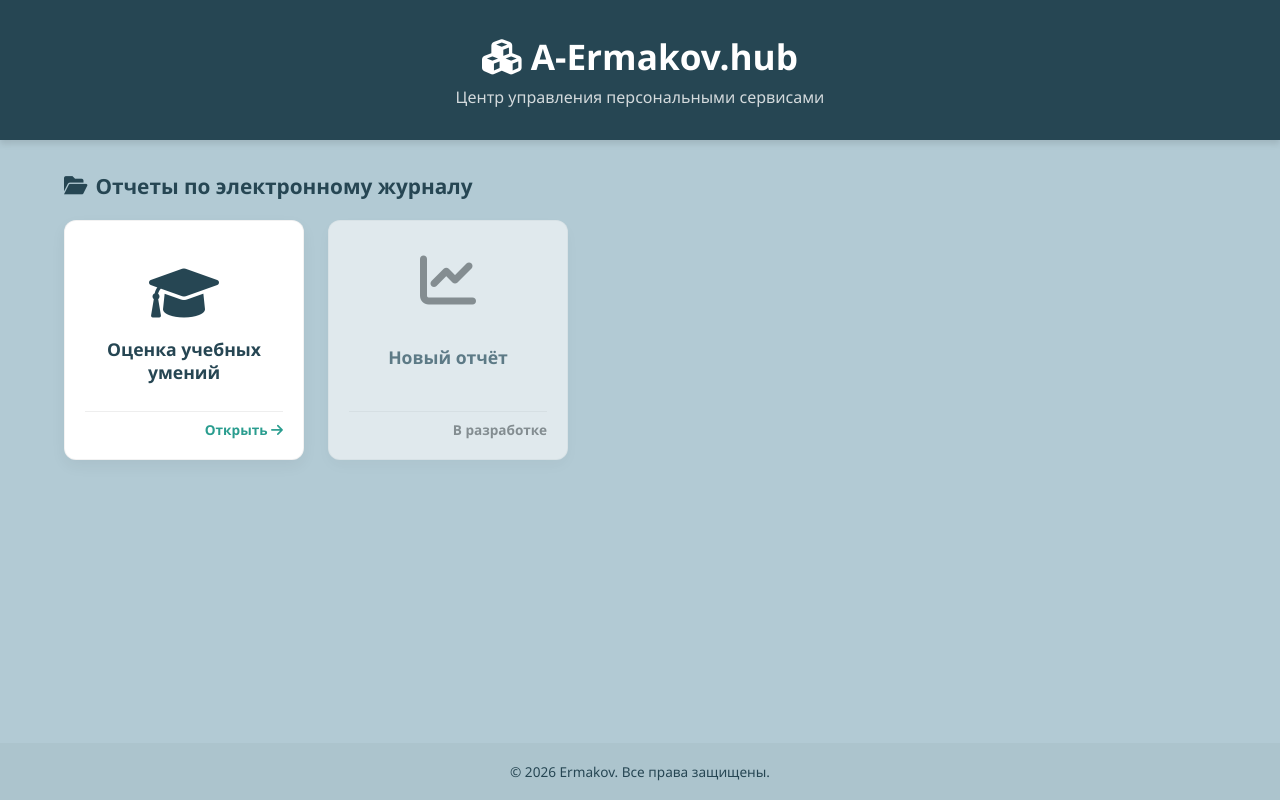
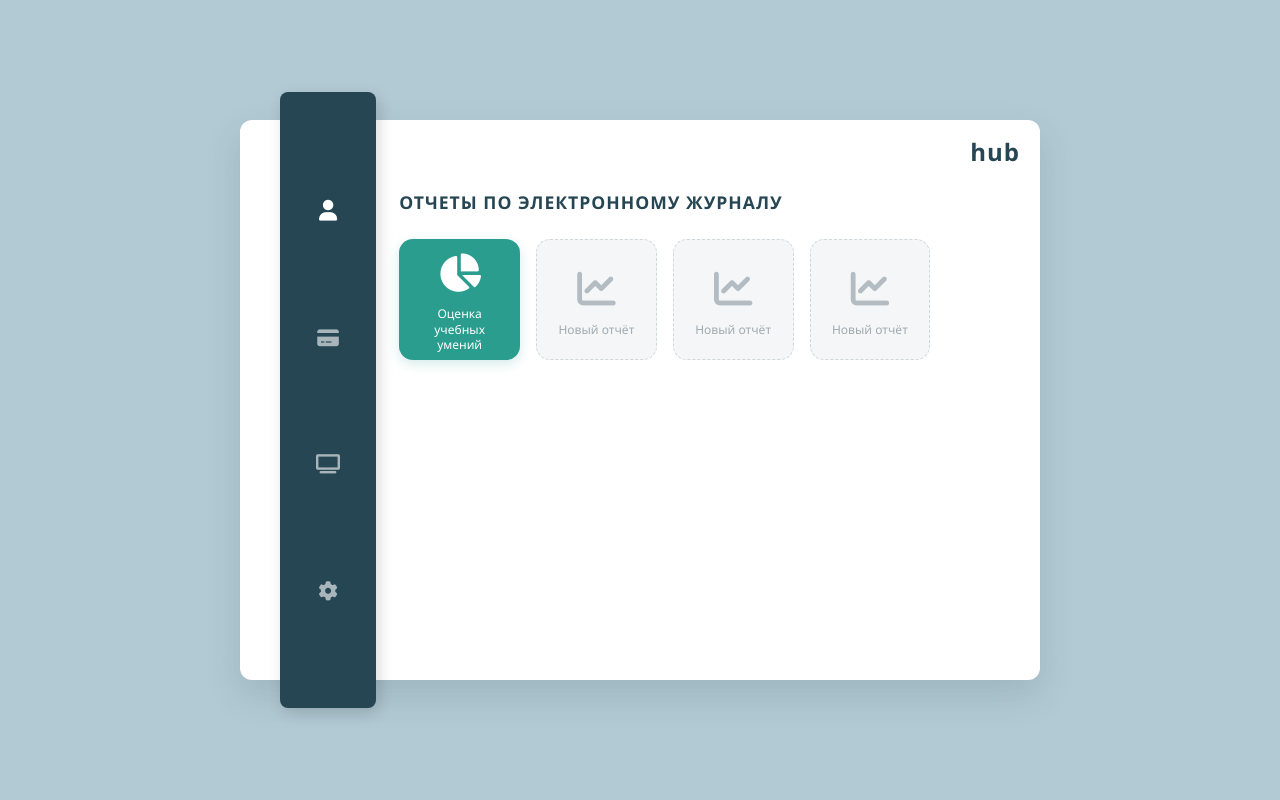
Before and after one commit to koka-land/A-Ermakov.hub, a PHP site: page / in a window 1280 px wide. Run offline with PHP 8.4, Linux system fonts and the light colour scheme.

Commit message:
Design: Полное обновление интерфейса в стиле Hulu + iOS Flat

```diff
--- a/index.php
+++ b/index.php
@@ -9,52 +9,83 @@
 </head>
 <body>
 
-    <header class="hub-header">
-        <h1><i class="fa-solid fa-cubes"></i> A-Ermakov.hub</h1>
-        <p>Центр управления персональными сервисами</p>
-    </header>
+    <div class="container">
 
-    <main class="hub-container">
+        <div id="logo">
+            <h1 class="logo">hub</h1>
+        </div>
 
-        <section class="category-section">
-            <h2 class="category-title"><i class="fa-solid fa-folder-open"></i> Отчеты по электронному журналу</h2>
+        <div class="leftbox">
+            <nav>
+                <a id="tab-home" class="nav-link active" title="Главная"><i class="fa fa-user"></i></a>
+                <a id="tab-payment" class="nav-link" title="Оплата"><i class="fa fa-credit-card"></i></a>
+                <a id="tab-subscription" class="nav-link" title="Подписки"><i class="fa fa-tv"></i></a>
+                <a id="tab-settings" class="nav-link" title="Настройки"><i class="fa fa-cog"></i></a>
+            </nav>
+        </div>
+
+        <div class="rightbox">
+
+            <div id="content-home" class="tab-content">
+                <h1 class="page-title">Отчеты по электронному журналу</h1>
 
                 <div class="grid-layout">
-
-                <!-- Плитка 1: Оценка учебных умений без описания -->
-                <a href="/cgi-bin/app.cgi" class="tile-card">
-                    <div class="tile-content">
+    <a href="/cgi-bin/app.cgi" class="tile-card tile-blue">
+    <div class="tile-inside">
         <div class="tile-icon">
-                            <i class="fa-solid fa-graduation-cap"></i>
-                        </div>
-                        <h3>Оценка учебных умений</h3>
-                    </div>
-                    <div class="tile-footer">
-                        <span>Открыть <i class="fa-solid fa-arrow-right"></i></span>
+            <i class="fa-solid fa-chart-pie"></i> </div>
+        <span class="tile-title">Оценка учебных умений</span>
     </div>
 </a>
 
-                <!-- Плитка 2: Новый отчёт без описания -->
     <div class="tile-card empty-service">
+        <div class="tile-inside">
             <div class="tile-icon">
                 <i class="fa-solid fa-chart-line"></i>
             </div>
-                    <div class="tile-content">
-                        <h3>Новый отчёт</h3>
+            <span class="tile-title">Новый отчёт</span>
         </div>
-                    <div class="tile-footer">
-                        <span class="status-disabled">В разработке</span>
+    </div>
+
+    <div class="tile-card empty-service">
+        <div class="tile-inside">
+            <div class="tile-icon">
+                <i class="fa-solid fa-chart-line"></i>
+            </div>
+            <span class="tile-title">Новый отчёт</span>
+        </div>
+    </div>
+
+    <div class="tile-card empty-service">
+        <div class="tile-inside">
+            <div class="tile-icon">
+                <i class="fa-solid fa-chart-line"></i>
+            </div>
+            <span class="tile-title">Новый отчёт</span>
+        </div>
     </div>
 </div>
 
             </div>
-        </section>
 
-    </main>
+            <div id="content-payment" class="tab-content noshow">
+                <h1 class="page-title">Информация об оплате</h1>
+                <p class="placeholder-text">Здесь будет модуль биллинга...</p>
+            </div>
 
-    <footer class="hub-footer">
-        <p>&copy; 2026 Ermakov. Все права защищены.</p>
-    </footer>
+            <div id="content-subscription" class="tab-content noshow">
+                <h1 class="page-title">Ваши подписки</h1>
+                <p class="placeholder-text">Управление активными лицензиями и планами.</p>
+            </div>
 
+            <div id="content-settings" class="tab-content noshow">
+                <h1 class="page-title">Настройки системы</h1>
+                <p class="placeholder-text">Конфигурация параметров персонального хаба.</p>
+            </div>
+
+        </div>
+    </div>
+
+    <script src="script.js"></script>
 </body>
 </html>
--- a/style.css
+++ b/style.css
@@ -1,10 +1,12 @@
 :root {
-    --bg-color: #B2CAD4;
-    --main-color: #264653;
-    --card-bg: #ffffff;
-    --text-color: #2b2b2b;
-    --text-light: #666666;
-    --accent-color: #2a9d8f;
+    /* Наша фирменная палитра */
+    --bg-color: #B2CAD4;          /* Спокойный матовый серо-голубой фон вокруг */
+    --main-dark: #264653;         /* Глубокий сине-зеленый (для левой панели, лого и заголовков) */
+    --accent-tile: #2a9d8f;       /* Мягкий бирюзовый (цвет активной iOS-плитки) */
+
+    --white: #FFFFFF;
+    --gray-text: #777777;
+    --black-text: #070707;
 }
 
 * {
@@ -13,144 +15,199 @@
     padding: 0;
 }
 
+/* Фон страницы теперь ровный, матовый и глубокий */
 body {
-    font-family: 'Segoe UI', Tahoma, Geneva, Verdana, sans-serif;
-    background-color: var(--bg-color);
-    color: var(--text-color);
+    font-family: 'Segoe UI', Roboto, Helvetica, Arial, sans-serif;
+    background: var(--bg-color);
     min-height: 100vh;
+    display: flex;
+    align-items: center;
+    justify-content: center;
+}
+
+/* Основной контейнер-форма */
+.container {
+    background: var(--white);
+    width: 800px;
+    height: 70vh;
+    min-height: 400px;
+    position: relative;
+    box-shadow: 0 15px 35px rgba(38, 70, 83, 0.15); /* Сделали тень мягче и в тон темы */
+    border-radius: 12px;
+}
+
+/* Логотип hub */
+.logo {
+    float: right;
+    margin-right: 20px;
+    margin-top: 15px;
+    color: var(--main-dark); /* Покрасили в благородный темный */
+    font-weight: 900;
+    font-size: 1.5em;
+    letter-spacing: 1px;
+    text-transform: lowercase;
+}
+
+/* Левая вертикальная панель */
+.leftbox {
+    float: left;
+    top: -5%;
+    left: 5%;
+    position: absolute;
+    width: 12%;
+    height: 110%;
+    background: var(--main-dark); /* Спокойный глубокий цвет вместо яркого зеленого */
+    box-shadow: 3px 5px 15px rgba(0, 0, 0, 0.15);
+    border-radius: 8px;
+    padding: 20px 0;
+    z-index: 10;
+}
+
+.leftbox nav {
+    display: flex;
+    flex-direction: column;
+    justify-content: space-evenly;
+    height: 100%;
+    width: 100%;
+}
+
+nav a {
+    padding: 15px 0;
+    color: var(--white);
+    font-size: 1.2em;
+    display: block;
+    text-align: center;
+    transition: all .2s ease-in-out;
+    cursor: pointer;
+    width: 100%;
+    opacity: 0.6; /* Неактивные иконки в меню слегка приглушены */
+}
+
+/* При наведении на иконку в меню она плавно подсвечивается */
+nav a:hover {
+    color: var(--white);
+    opacity: 1;
+    transform: scale(1.1);
+}
+
+/* Активный пункт меню горит чистым белым светом и не прозрачен */
+nav a.active {
+    color: var(--white);
+    opacity: 1;
+    font-size: 1.3em; /* Слегка выделяем активную вкладку размером */
+}
+
+/* Правая область контента */
+.rightbox {
+    float: right;
+    width: 82%;
+    height: 100%;
+    padding: 60px 40px 40px 85px;
+    position: relative;
+}
+
+.tab-content {
+    transition: opacity .4s ease-in-out;
+    width: 100%;
+    height: 100%;
     display: flex;
     flex-direction: column;
 }
 
-.hub-header {
-    background-color: var(--main-color);
-    color: #ffffff;
-    text-align: center;
-    padding: 2rem 1rem;
-    box-shadow: 0 4px 6px rgba(0,0,0,0.1);
+/* Заголовок страницы */
+.page-title {
+    color: var(--main-dark); /* Убрали салатовый, сделали строгим темным */
+    font-size: 1.1rem;
+    margin-top: 10px;
+    margin-bottom: 25px;
+    text-transform: uppercase;
+    letter-spacing: 1px;
+    font-weight: 600;
 }
 
-.hub-header h1 {
-    font-size: 2.2rem;
-    font-weight: 600;
-    margin-bottom: 0.4rem;
+/* Сетка для плиток */
+.grid-layout {
+    display: grid;
+    grid-template-columns: repeat(4, 1fr);
+    gap: 1rem;
+    max-width: 560px;
 }
 
-.hub-header p {
-    font-size: 1rem;
-    opacity: 0.8;
-}
-
-.hub-container {
-    flex: 1;
-    max-width: 1200px;
-    width: 100%;
-    margin: 2rem auto;
-    padding: 0 1.5rem;
-}
-
-.category-section {
-    margin-bottom: 3rem;
-}
-
-.category-title {
-    font-size: 1.3rem;
-    color: var(--main-color);
-    margin-bottom: 1.2rem;
-    font-weight: 600;
-    display: flex;
-    align-items: center;
-    gap: 0.5rem;
-}
-
-.grid-layout {
-    display: grid;
-    grid-template-columns: repeat(auto-fill, minmax(220px, 240px));
-    gap: 1.5rem;
-}
-
-/* Обновленная плитка с полным выравниванием по центру */
+/* Базовая плитка */
 .tile-card {
-    background: var(--card-bg);
-    border-radius: 12px;
-    padding: 1.25rem;
-    display: flex;
-    flex-direction: column;
-    align-items: center;
-    text-decoration: none;
-    color: inherit;
-    box-shadow: 0 6px 15px rgba(0,0,0,0.05);
-    transition: transform 0.2s ease, box-shadow 0.2s ease;
-    border: 1px solid rgba(0,0,0,0.05);
-    cursor: pointer;
-
-    aspect-ratio: 1 / 1;
-    overflow: hidden;
-}
-
-.tile-card:hover {
-    transform: translateY(-4px);
-    box-shadow: 0 12px 22px rgba(0,0,0,0.1);
-}
-
-/* Иконка: увеличили размер до 3.2rem и покрасили в глубокий сине-зелёный #264653 */
-.tile-icon {
-    font-size: 3.5rem;
-    color: var(--main-color);
-    margin-bottom: 0.5rem;
-}
-
-.tile-content {
+    border-radius: 14px;
+    padding: 1rem 0.5rem;
     display: flex;
     flex-direction: column;
     align-items: center;
     justify-content: center;
-    margin: auto 0; /* Магия: одинаковый отступ сверху и снизу прижимает блок строго к центру */
+    text-decoration: none;
+    aspect-ratio: 1 / 1;
+    overflow: hidden;
+    transition: transform 0.2s ease, box-shadow 0.2s ease;
+}
+
+/* НАША КРАСИВАЯ АКТИВНАЯ ПЛИТКА (Бирюзовый Flat iOS-стиль) */
+.tile-blue {
+    background: var(--accent-tile);
+    color: var(--white);
+    box-shadow: 0 4px 12px rgba(42, 157, 143, 0.2);
+}
+
+.tile-blue:hover {
+    transform: translateY(-4px);
+    box-shadow: 0 8px 20px rgba(42, 157, 143, 0.35);
+    background: #31b0a1; /* Чуть-чуть подсвечиваем при наведении */
+}
+
+.tile-inside {
+    display: flex;
+    flex-direction: column;
+    align-items: center;
+    justify-content: center;
+    margin: auto 0;
     width: 100%;
 }
 
-.tile-content h3 {
-    font-size: 1.1rem;
-    color: var(--main-color);
-    font-weight: 600;
+.tile-icon {
+    font-size: 2.4rem;
+    margin-bottom: 0.5rem;
+}
+
+.tile-title {
+    font-size: 0.75rem;
+    font-weight: 400;
     line-height: 1.3;
     text-align: center;
+    width: 100%;
+    display: block;
+    padding: 0 4px;
+    word-wrap: break-word;
+    overflow-wrap: break-word;
+    white-space: normal;
 }
 
-/* В квадратной иконке по центру стрелочка снизу больше не нужна,
-   поэтому убираем рамки и делаем её аккуратным ненавязчивым индикатором */
-.tile-footer {
-    margin-top: auto; /* Прижимает футер к самому низу квадрата */
-    width: 100%;       /* Занимает всю ширину плитки */
-    display: flex;
-    justify-content: flex-end; /* Сдвигает содержимое (кнопку) вправо */
-    padding-top: 0.5rem;
-    border-top: 1px solid #eeeeee;
-    font-size: 0.85rem;
-    font-weight: 600;
-    color: var(--accent-color);
-}
-
+/* Стиль неактивной плитки "В разработке" */
 .empty-service {
+    background: #f4f6f7;
+    color: #a0aab0;
+    border: 1px dashed #d1d8dc;
     cursor: default;
-    opacity: 0.6;
 }
 .empty-service:hover {
     transform: none;
-    box-shadow: 0 6px 15px rgba(0,0,0,0.05);
+    box-shadow: none;
 }
-/* Для неактивной плитки иконку оставим приглушенной */
 .empty-service .tile-icon {
-    color: var(--text-light);
-}
-.status-disabled {
-    color: var(--text-light);
+    color: #b2bcC2;
 }
 
-.hub-footer {
-    text-align: center;
-    padding: 1.2rem;
-    background-color: rgba(0, 0, 0, 0.03);
-    color: var(--main-color);
-    font-size: 0.85rem;
+.placeholder-text {
+    font-size: 0.9rem;
+    color: var(--gray-text);
 }
+
+.noshow {
+    display: none !important;
+    opacity: 0;
+}
```
Also changed, not shown: script.js (added, +21 -0 lines). Lines whose indentation alone changed are shown as unchanged.
